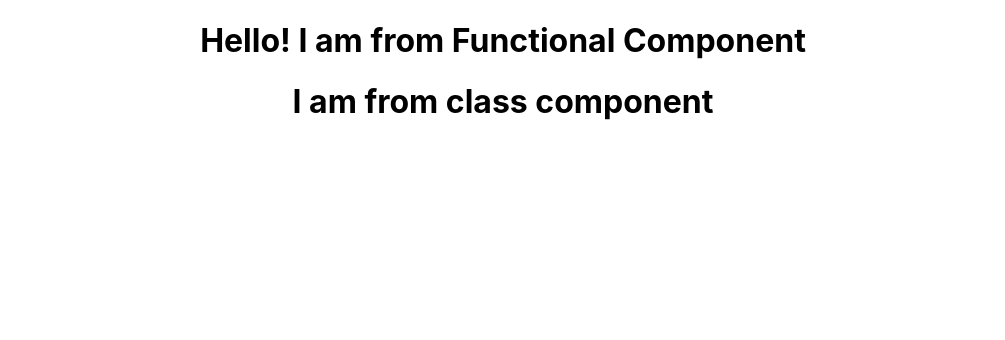
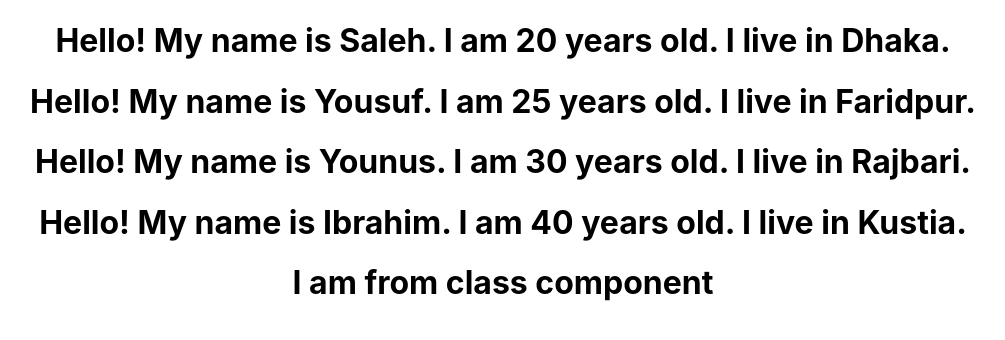
Before and after one commit to sazzadshakhbd/react, a React (Create React App) app in the folder my-app/: page / in a window 1280 px wide. Shown: the top 340 px of the page, without its empty margins (137-1142 px from the left). Built offline with nearby package versions, Linux system fonts and the light colour scheme.

Commit message:
props defing using functoonal component

```diff
--- a/my-app/src/App.js
+++ b/my-app/src/App.js
@@ -6,7 +6,10 @@ import Welcome from "./mycomponents/Welcome";
 function App() {
   return (
     <div className="App">
-      <Hello></Hello>
+      <Hello name="Saleh" age="20" living="Dhaka"></Hello>
+      <Hello name="Yousuf" age="25" living="Faridpur"></Hello>
+      <Hello name="Younus" age="30" living="Rajbari"></Hello>
+      <Hello name="Ibrahim" age="40" living="Kustia"></Hello>
       <Welcome></Welcome>
     </div>
   );
--- a/my-app/src/mycomponents/Hello.js
+++ b/my-app/src/mycomponents/Hello.js
@@ -1,9 +1,12 @@
 import React from "react";
 
-function Hello() {
+function Hello(props) {
   return (
     <div className="abc">
-      <h1>Hello! I am from Functional Component</h1>
+      <h1>
+        Hello! My name is {props.name}. I am {props.age} years old. I live in{" "}
+        {props.living}.
+      </h1>
     </div>
   );
 }
```
